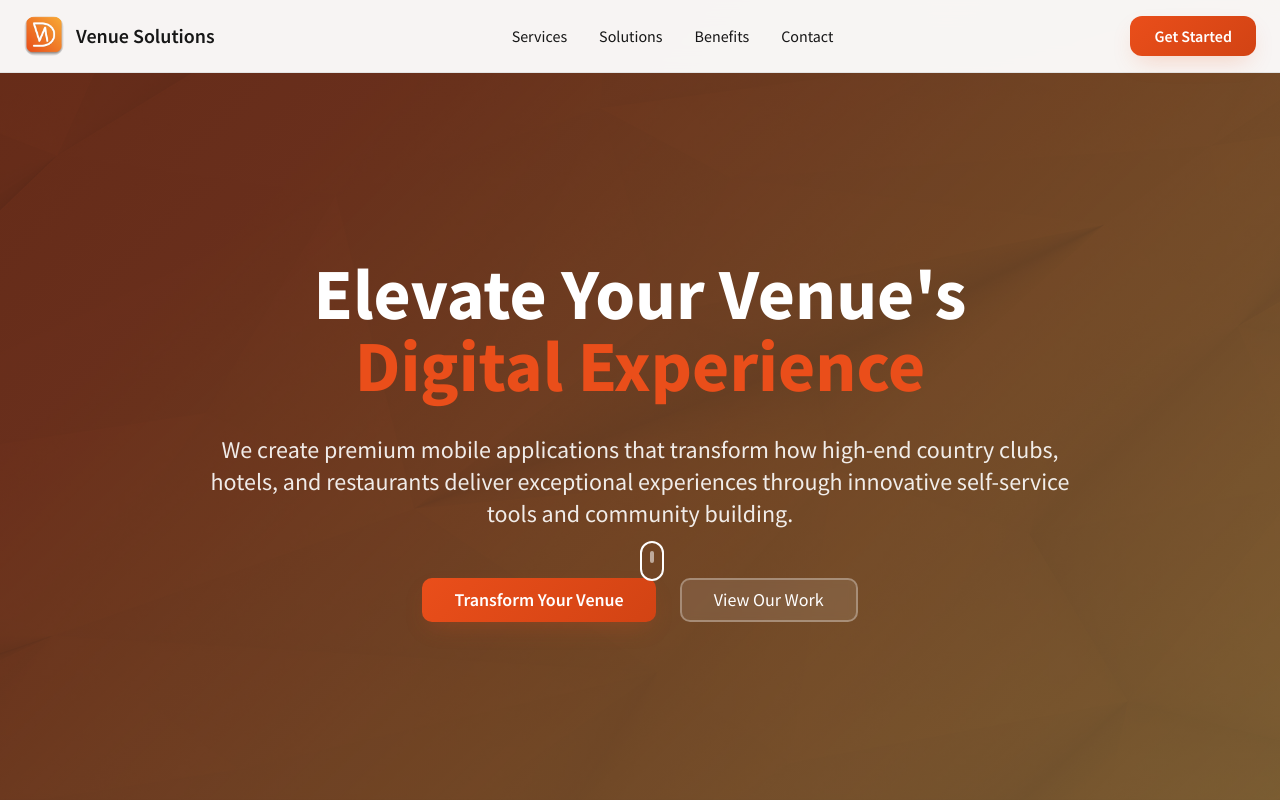
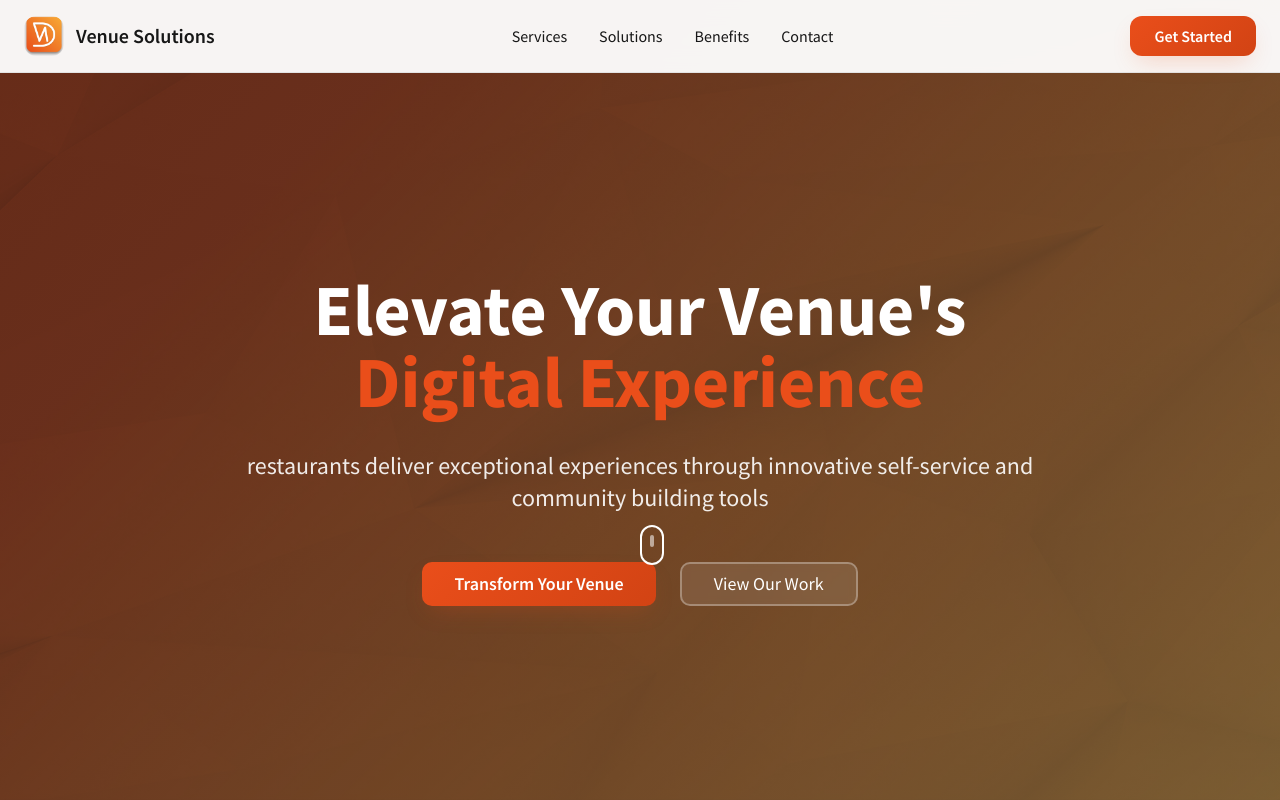
Before and after one commit to otusweb/mobdesign-website-ce2804f5, a React (Vite) app: page / in a window 1280 px wide. Shown: the top 800 px of the page. Built offline with nearby package versions, Linux system fonts and the light colour scheme.

Commit message:
Refactor: Update hero text

```diff
--- a/src/components/Hero.tsx
+++ b/src/components/Hero.tsx
@@ -23,9 +23,7 @@ const Hero = () => {
           </h1>
 
           <p className="text-xl md:text-2xl mb-12 max-w-4xl mx-auto leading-relaxed opacity-90">
-            We create premium mobile applications that transform how high-end country clubs,
-            hotels, and restaurants deliver exceptional experiences through innovative self-service
-            tools and community building.
+            restaurants deliver exceptional experiences through innovative self-service and community building tools
           </p>
 
           <div className="flex flex-col sm:flex-row gap-6 justify-center">
```
